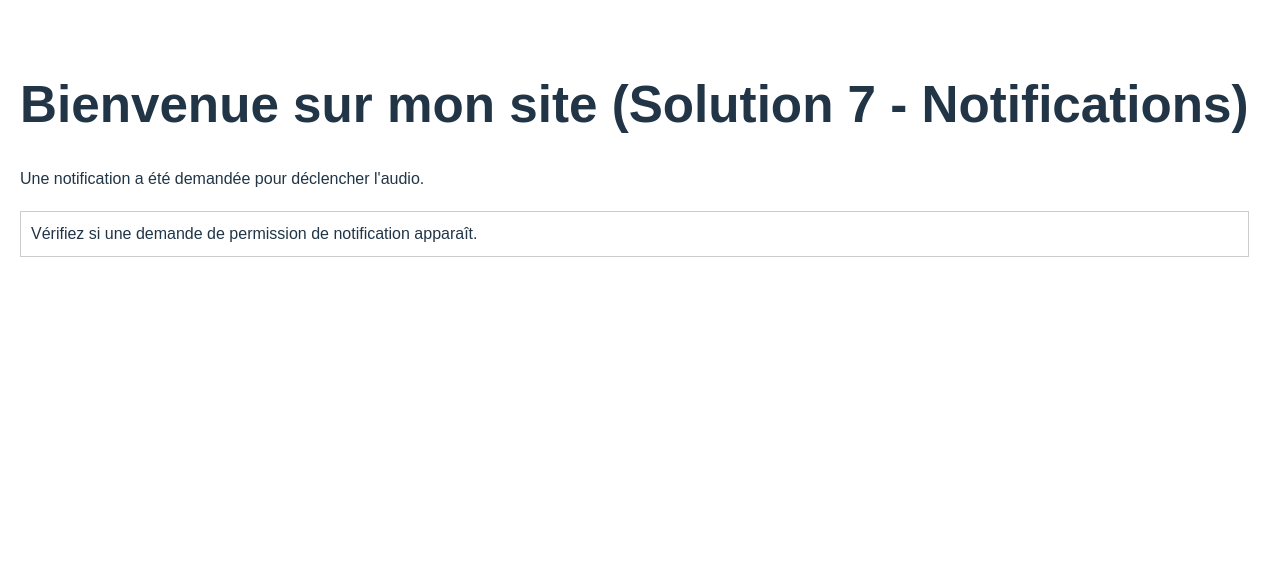
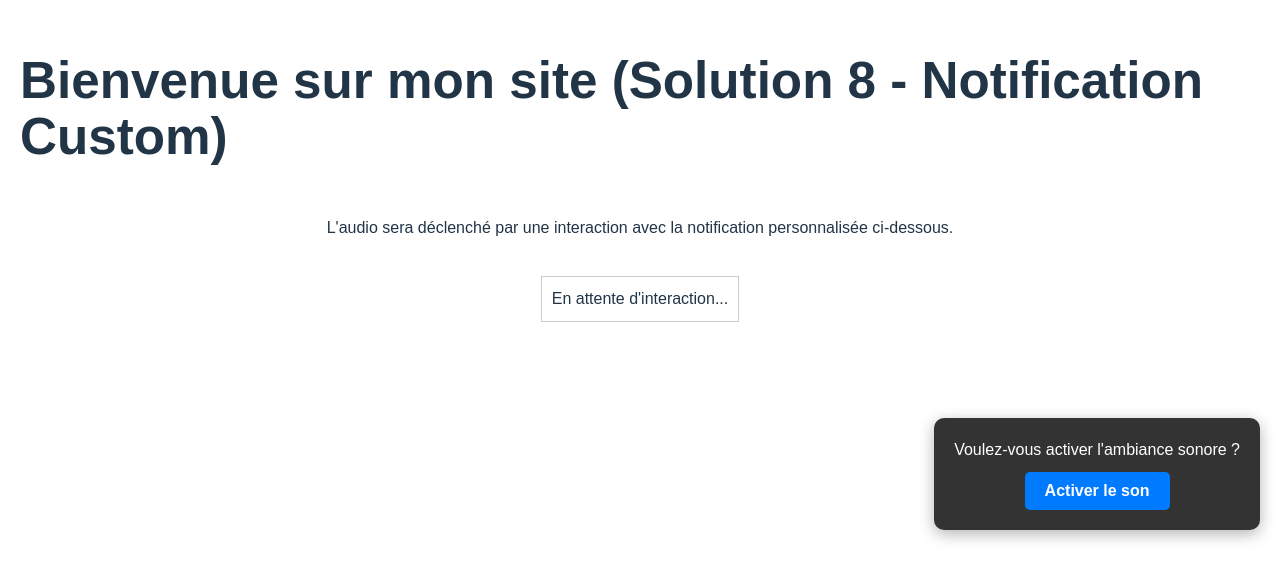
Before and after one commit to misterkante/tests-autoplay, a React (Vite) app: page / in a window 1280 px wide. Shown: the part 250-830 px from the top of the page. Before the commit the page ends 800 px from the top, so only its background shows below. Built offline with nearby package versions, Linux system fonts and the light colour scheme.

Commit message:
Solution 8: Implemented custom UI notification for reliable audio trigger

```diff
--- a/src/AudioAutoplay.jsx
+++ b/src/AudioAutoplay.jsx
@@ -1,61 +1,72 @@
-import React, { useEffect, useRef } from 'react';
+import React, { useState, useRef } from 'react';
 
 const AudioAutoplay = () => {
+  const [showNotification, setShowNotification] = useState(true);
   const audioRef = useRef(null);
 
-  useEffect(() => {
-    const audioUrl = "https://assets.mixkit.co/active_storage/sfx/2568/2568-preview.mp3";
-
-    const setupNotifications = async () => {
-      if (!('serviceWorker' in navigator) || !('Notification' in window)) {
-        console.error("Les notifications ne sont pas supportées.");
-        return;
+  const handleStartAudio = async () => {
+    if (audioRef.current) {
+      try {
+        await audioRef.current.play();
+        console.log("Custom UI : Playback démarré !");
+        setShowNotification(false);
+      } catch (error) {
+        console.error("Custom UI : Échec de la lecture :", error);
       }
-
-      try {
-        const permission = await Notification.requestPermission();
-        if (permission !== 'granted') {
-          console.warn("Permission de notification refusée.");
-          return;
-        }
-
-        const registration = await navigator.serviceWorker.register('/service-worker.js');
-        console.log("Service Worker enregistré.");
-
-        // Show a local notification
-        registration.showNotification('Audio Prêt', {
-          body: 'L\'audio va démarrer. Cliquez pour confirmer si nécessaire.',
-          icon: '/vite.svg',
-          tag: 'audio-trigger'
-        });
-
-        // Still attempt to play immediately, as the user might have already granted permission
-        if (audioRef.current) {
-          audioRef.current.play()
-            .then(() => console.log("Notification : Playback démarré !"))
-            .catch(e => console.warn("Notification : Playback auto bloqué, attend l'interaction.", e));
-        }
-
-      } catch (error) {
-        console.error("Erreur lors de la configuration des notifications :", error);
-      }
-    };
-
-    setupNotifications();
-  }, []);
+    }
+  };
 
   return (
-    <div style={{ padding: '20px', fontFamily: 'sans-serif' }}>
-      <h1>Bienvenue sur mon site (Solution 7 - Notifications)</h1>
-      <p>Une notification a été demandée pour déclencher l'audio.</p>
+    <div style={{ padding: '20px', fontFamily: 'sans-serif', position: 'relative', minHeight: '100vh', display: 'flex', flexDirection: 'column', alignItems: 'center', justifyContent: 'center' }}>
+      <h1>Bienvenue sur mon site (Solution 8 - Notification Custom)</h1>
+      <p>L'audio sera déclenché par une interaction avec la notification personnalisée ci-dessous.</p>
+
       <audio
         ref={audioRef}
         src="https://assets.mixkit.co/active_storage/sfx/2568/2568-preview.mp3"
         preload="auto"
         loop
       />
+
+      {showNotification && (
+        <div style={{
+          position: 'fixed',
+          bottom: '20px',
+          right: '20px',
+          backgroundColor: '#333',
+          color: '#fff',
+          padding: '20px',
+          borderRadius: '10px',
+          boxShadow: '0 4px 15px rgba(0,0,0,0.3)',
+          display: 'flex',
+          flexDirection: 'column',
+          alignItems: 'center',
+          gap: '10px',
+          zIndex: 1000,
+          maxWidth: '300px',
+          textAlign: 'center'
+        }}>
+          <p style={{ margin: 0 }}>Voulez-vous activer l'ambiance sonore ?</p>
+          <button
+            onClick={handleStartAudio}
+            style={{
+              backgroundColor: '#007bff',
+              color: '#fff',
+              border: 'none',
+              padding: '10px 20px',
+              borderRadius: '5px',
+              cursor: 'pointer',
+              fontSize: '16px',
+              fontWeight: 'bold'
+            }}
+          >
+            Activer le son
+          </button>
+        </div>
+      )}
+
       <div id="status-display" style={{ marginTop: '20px', padding: '10px', border: '1px solid #ccc' }}>
-        Vérifiez si une demande de permission de notification apparaît.
+        {showNotification ? "En attente d'interaction..." : "Audio actif !"}
       </div>
     </div>
   );
```
Also changed, not shown: public/service-worker.js (deleted, +0 -28 lines).
